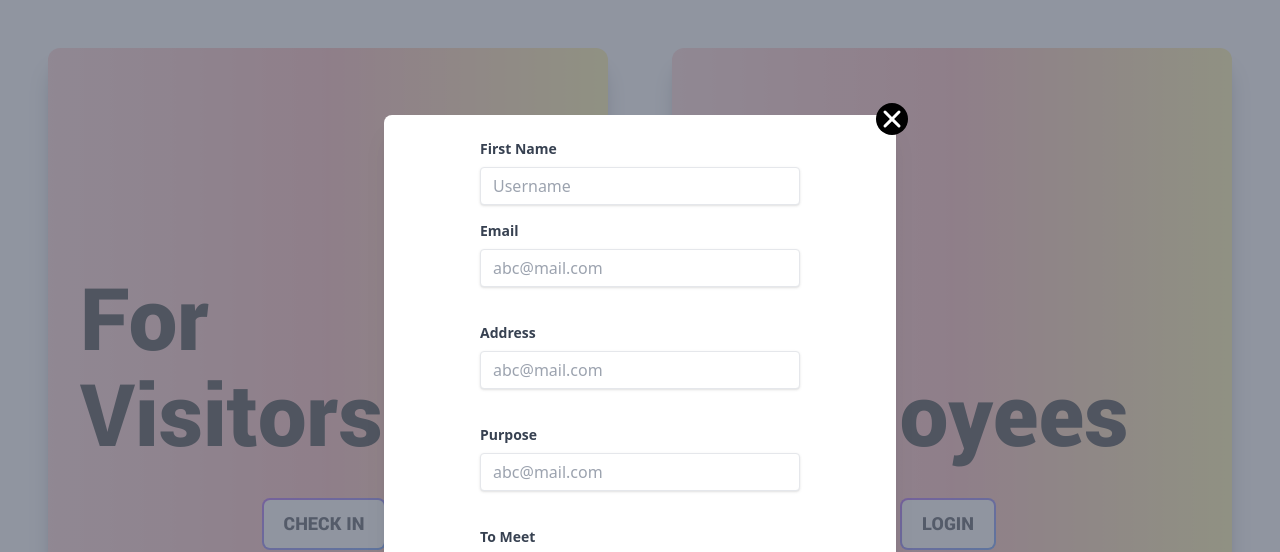
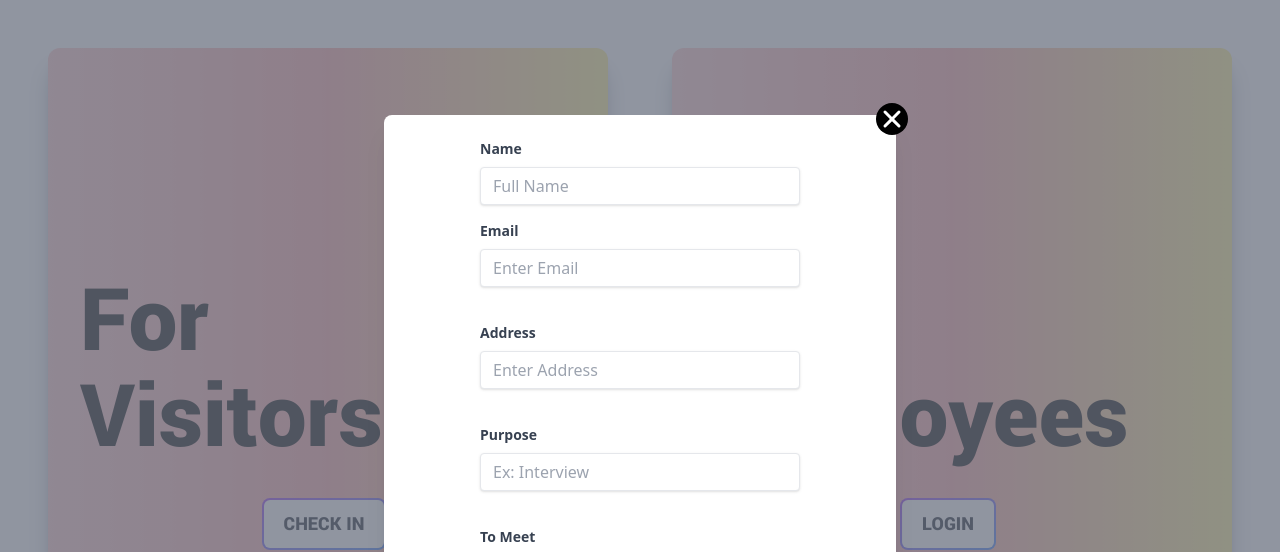
Before and after one commit to prateek-sagar/arrivify.com, a React (Vite) app in the folder Arrivify_interface/: page / in a window 1280 px wide. Both pictures are taken after a click on the button "CHECK IN". Shown: the top 552 px of the page. Built offline with nearby package versions, Linux system fonts and the light colour scheme; no server answers; a web font is replaced by a local one.

Commit message:
CheckIn Modal change the fields palceholders and store the data in state to send it to the backend

```diff
--- a/Arrivify_interface/src/pages/components/CheckInModal.jsx
+++ b/Arrivify_interface/src/pages/components/CheckInModal.jsx
@@ -1,21 +1,24 @@
 import React, { useEffect, useState } from "react";
 import { IoClose } from "react-icons/io5";
+
+// request to backend for the available employees and set it to the options available to visitors
 const to_meet = async (setOptions) => {
   try {
     let res = await fetch("http://127.0.0.1:8000/api/employees/");
     if (res.ok) {
       let data = await res.json();
       setOptions(data.data);
-      // console.log(data.data[0].designation);
+      // console.log(data.data[0].id);
     }
   } catch (error) {
     console.log(error);
   }
   // console.log("to meet data");
 };
-// const options = ["Human resources", "product manager"];
+
 export default function CheckInModal(props) {
-  const [options, setOptions] = useState([]);
+  const [options, setOptions] = useState([]); //state to store the array of the response of the data
+  // handle the calling of the to_meet functions
   useEffect(() => {
     to_meet(setOptions);
   }, []);
@@ -23,6 +26,15 @@ export default function CheckInModal(props) {
   const handleClose = () => {
     props.onClose();
   };
+
+  //different states to store the details of the user
+  const [name, setName] = useState("");
+  const [purpose, setPurpose] = useState("");
+  const [email, setEmail] = useState("");
+  const [address, setAddress] = useState("");
+  const [toMeet, setToMeet] = useState(1); // who want to meet the visitors
+
+  // store the close style
   const close_style = {
     color: "white",
     fontSize: "2em",
@@ -47,71 +59,71 @@ export default function CheckInModal(props) {
                 <div className="flex justify-center items-center">
                   <form className="w-full max-w-xs">
                     <div className="mb-4">
-                      <label
-                        className="block text-gray-700 text-sm font-bold mb-2"
-                        htmlFor="username"
-                      >
-                        First Name
+                      <label className="block text-gray-700 text-sm font-bold mb-2">
+                        Name
                       </label>
                       <input
+                        onChange={(event) => {
+                          setName(event.target.value);
+                        }}
                         className="shadow appearance-none border rounded w-full py-2 px-3 text-gray-700 leading-tight focus:outline-none focus:shadow-outline"
-                        id="username"
                         type="text"
-                        placeholder="Username"
+                        placeholder="Full Name"
                       />
                     </div>
                     <div className="mb-6">
-                      <label
-                        className="block text-gray-700 text-sm font-bold mb-2"
-                        htmlFor="password"
-                      >
+                      <label className="block text-gray-700 text-sm font-bold mb-2">
                         Email
                       </label>
                       <input
+                        onChange={(event) => {
+                          setEmail(event.target.value);
+                        }}
                         className="shadow appearance-none border rounded w-full py-2 px-3 text-gray-700 mb-3 leading-tight focus:outline-none focus:shadow-outline"
                         type="email"
-                        placeholder="abc@mail.com"
+                        placeholder="Enter Email"
                       />
                     </div>
                     {/* Address */}
                     <div className="mb-6">
-                      <label
-                        className="block text-gray-700 text-sm font-bold mb-2"
-                        htmlFor="password"
-                      >
+                      <label className="block text-gray-700 text-sm font-bold mb-2">
                         Address
                       </label>
                       <input
+                        onChange={(event) => {
+                          setAddress(event.target.value);
+                        }}
                         className="shadow appearance-none border rounded w-full py-2 px-3 text-gray-700 mb-3 leading-tight focus:outline-none focus:shadow-outline"
-                        type="email"
-                        placeholder="abc@mail.com"
+                        placeholder="Enter Address"
                       />
                     </div>
                     {/* purpose */}
                     <div className="mb-6">
-                      <label
-                        className="block text-gray-700 text-sm font-bold mb-2"
-                        htmlFor="password"
-                      >
+                      <label className="block text-gray-700 text-sm font-bold mb-2">
                         Purpose
                       </label>
                       <input
+                        onChange={(e) => {
+                          setPurpose(e.target.value);
+                          console.log(purpose);
+                        }}
                         className="shadow appearance-none border rounded w-full py-2 px-3 text-gray-700 mb-3 leading-tight focus:outline-none focus:shadow-outline"
-                        type="email"
-                        placeholder="abc@mail.com"
+                        placeholder="Ex: Interview"
                       />
                     </div>
                     {/* to meet */}
                     <div className="mb-6">
-                      <label
-                        className="block text-gray-700 text-sm font-bold mb-2"
-                        htmlFor="password"
-                      >
+                      <label className="block text-gray-700 text-sm font-bold mb-2">
                         To Meet
                       </label>
                       <select
                         className="shadow appearance-none border rounded w-full py-2 px-3 text-gray-700 mb-3 leading-tight focus:outline-none focus:shadow-outline"
-                        defaultValue="Employee"
+                        name="select"
+                        defaultValue="employee"
+                        onChange={(event) => {
+                          console.log(event.target.value);
+                          setToMeet(event.target.value);
+                        }}
                       >
                         {options.map((options) => (
                           <option key={options.id} value={options.id}>
```
